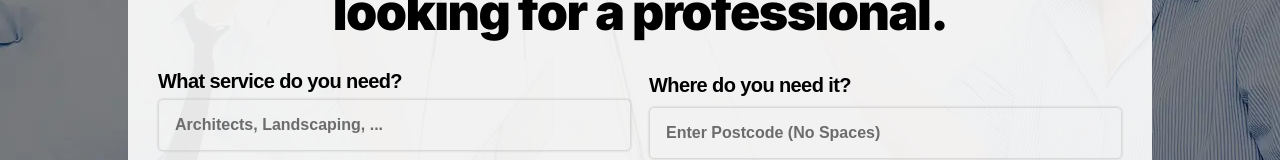
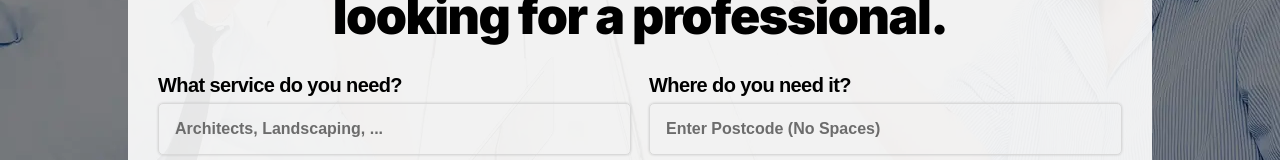
Before and after one commit to pushpesh-zuzu/localists-prelogin-nextjs, a Next.js app: page /how-it-works-for-customers in a window 1280 px wide. Shown: the part 371-531 px from the top of the page. Built offline with nearby package versions, Linux system fonts and the light colour scheme.

Commit message:
minor change

```diff
--- a/src/app/component/HowItWorks/HeroSection/HeroSection.jsx
+++ b/src/app/component/HowItWorks/HeroSection/HeroSection.jsx
@@ -165,7 +165,7 @@ export default function HeroSection() {
                   </div>
 
                   <div className="flex flex-col flex-1 text-left relative">
-                    <label htmlFor="postcode" className="font-bold text-[20px] tracking-[-0.03em] text-black font-[Arial] mb-[7px]">
+                    <label htmlFor="postcode" className="font-bold text-[20px] leading-[22px] tracking-[-0.03em] text-black font-[Arial] mb-[7px]">
                       Where do you need it?
                     </label>
                     <input
```
